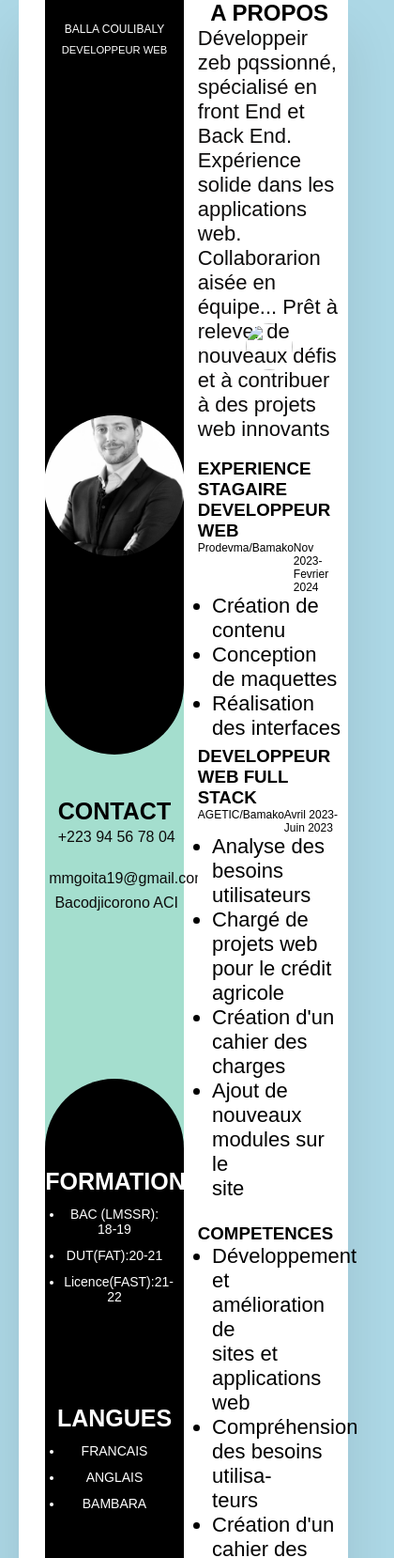
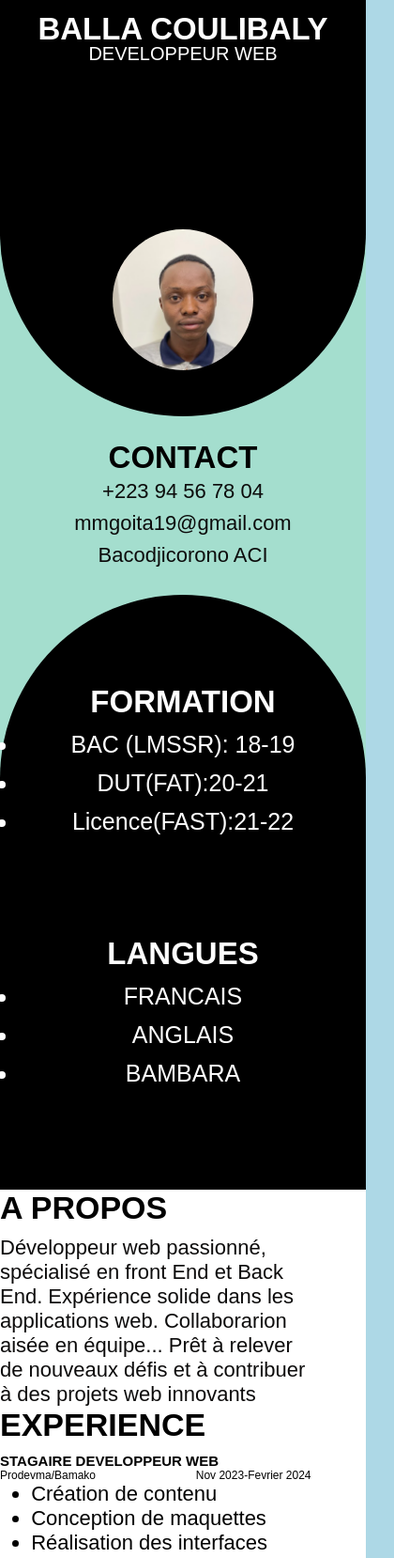
Before and after one commit to moussa-goita/Mycv, a plain HTML site: page index.html in a window 390 px wide. Shown: the top 1658 px of the page at 94% size, 420 px wide, since content can reach past the window. Drawn offline with Linux system fonts and the light colour scheme.

Commit message:
responsivité

```diff
--- a/index.html
+++ b/index.html
@@ -12,23 +12,23 @@
             <div class="profile">
                 <h2>BALLA COULIBALY <br><span>Developpeur WEB</span></h2>
                 <div class="imgBox">
-                    <img src="img/CV.jpg" alt="">
+                    <img src="img/imgCV.png" alt="">
                 </div>
             </div>
             <div class="contact">
                 <h3 class="title">Contact</h3>
                 <ul>
                     <li>
-                        <span class="icon"><img src="" alt=""></span>
-                        <span class="text">+223 94 56 78 04</span>
+                        <span class="icon"></span>
+                        <span>+223 94 56 78 04</span>
                     </li>
                     <li>
-                        <span class="icon"><img src="" alt=""></span>
-                        <span class="text">mmgoita19@gmail.com</span>
+                        <span class="icon"></span>
+                        <span>mmgoita19@gmail.com</span>
                     </li>
                     <li>
-                        <span class="icon"><img src="" alt=""></span>
-                        <span class="text">Bacodjicorono ACI</span>
+                        <span class="icon"></span>
+                        <span>Bacodjicorono ACI</span>
                     </li>
                 </ul>
             </div>
@@ -37,13 +37,13 @@
                     <h3 class="title">Formation</h3>
                     <ul>
                         <li>
-                            <span class="text">BAC (LMSSR): 18-19</span>
+                            BAC (LMSSR): 18-19
                         </li>
                         <li>
-                            <span class="text">DUT(FAT):20-21</span>
+                            DUT(FAT):20-21
                         </li>
                         <li>
-                            <span class="text">Licence(FAST):21-22</span>
+                            Licence(FAST):21-22
                         </li>
                     </ul>
                 </div>
@@ -57,7 +57,7 @@
                            ANGLAIS
                         </li>
                         <li>
-                            <span class="text">BAMBARA</span>
+                            BAMBARA
                         </li>
                     </ul>
                 </div>
@@ -66,17 +66,16 @@
         <section class="right-side">
             <div class="about">
                 <div class="name">
-                <span class="icon"><img src="" alt=""></span>
                 <h2 class="title2">A PROPOS</h2></div>
-                <p>Développeir zeb pqssionné, spécialisé
+                <p>Développeur web passionné, spécialisé
                      en front End et Back End. Expérience solide dans
                       les applications web. Collaborarion aisée en
                        équipe... Prêt à relever de nouveaux défis
                        et à contribuer à des projets web innovants</p>
             </div>
             <div class="about">
-                <span><img src="" alt=""></span>
-                <h3 class="title2">EXPERIENCE</h3>
+                <div class="name">
+                <h2 class="title2">EXPERIENCE</h2></div>
                 <div class="box">
                     <h3>STAGAIRE DEVELOPPEUR WEB</h3>
                     <div class="date">
@@ -104,8 +103,8 @@
                 </div>
             </div>
             <div class="about">
-                <span><img src="" alt=""></span>
-                <h3 class="title2">COMPETENCES</h3>
+                <div class="name">
+                    <h2 class="title2">COMPETENCES</h2></div>
                 <div class="box">
                 <ul>
                     <li>Développement et amélioration de  <br>sites et applications web</li>
@@ -124,10 +123,11 @@
                 </div>
             </div>
             <div class="about">
-                <span><img src="" alt=""></span>
-                <h3 class="title2">MES REALISATIONS</h3>
+                <div class="name">
+                    <h2 class="title2">MES REALISATIONS</h2>
+                </div>
                 <div class="box">
-                    <span>Projets de fin d'étude/FST</span>
+                    <h4>Projets de fin d'étude/FST</h4>
                 <ul>
                     <li>Analyse des besoins</li>
                     <li>Conception de maquettes</li>
--- a/style.css
+++ b/style.css
@@ -10,10 +10,11 @@ body{
      display: flex;
      justify-content: center;
      align-items: center;
+     min-height: 100vh;
 }
 .container{
     position: relative;
-    width: 1500px;
+    width: 800px;
     min-height: 1000px;
     background: #fff;
     margin: 0 auto;
@@ -21,6 +22,8 @@ body{
     grid-template-columns: 1fr 2fr;
     box-shadow: 0 35px 55px rgb(0, 0, 0, 0.1);
 }
+
+
 
 .container .left-side{
     position: relative;
@@ -40,7 +43,6 @@ body{
     background: black;
     border-bottom-right-radius: 100px;
     border-bottom-left-radius: 100px;
-
 }
 
 
@@ -65,18 +67,20 @@ body{
 }
 .profile h2{
     color: #fff;
-    font-size: 12px;
+    font-size: 20px;
     margin-top: 20px;
     text-transform: uppercase;
     text-align: center;
-    font-weight: 400;
+    font-weight: 600;
     line-height: 1.4rem;
 }
 .profile h2 span{
     font-size: 0.7rem;
     font-weight: 300;
 }
-
+.box h3 {
+    font-size: 15px;
+}
 .profile .imgBox img{
     position: absolute;
     top: 0;
@@ -98,7 +102,17 @@ body{
     font-weight: 600;
     font-size: 25px;
 }
+.title .icon{
+    position: absolute;
+    width: 25px;
+    height: 25px;
+    margin-left: -30px;
+    border-radius: 6%;
+    border: 2rem;
+    font-size: 12px;
+    overflow: hidden;
 
+}
 .contact ul li  {
     font-weight: 300;
     padding: 4px;
@@ -153,7 +167,7 @@ body{
 }
 .formation ul li span {
     position: relative;
-    list-style: circle;
+    list-style: none;
     cursor: pointer;
     color: #fff;
     align-items: center;
@@ -166,6 +180,7 @@ body{
 .info ul li {
     position: relative;
     margin: 12px 20px;
+    font-style: none;
     cursor: pointer;
     color: #fff;
     font-size: 14px;
@@ -222,44 +237,75 @@ p{
 }
 
 
-@media screen and (max-width: 1499px) {
+
+@media screen and (max-width: 650px) {
+
     .container{
-        width: 90%;
-    }
+        grid-template-columns: repeat(1, 1fr);
+       }
+       .container .left-side{
+        margin: 0;
+        height: 150vh;
+       }
+       .profile{
+        border-bottom-left-radius: 250px;
+        border-bottom-right-radius: 250px;
+       }
+       .info{
+        border-top-left-radius: 250px;
+        border-top-right-radius: 250px;
+       }
+       .profile h2{
+        font-size: 33px;
+       }
+       .profile h2 span{
+        font-size: 20px;
+       }
+       .title{
+        font-size: 33px;
+       }
+       .contact ul li span{
+        font-size: 22px;
+       }
+       .info ul li{
+        font-size: 25px;
+       }
+       .about .title2{
+        font-size: 34px;
+       }
+       .name .title2 img{
+        border-radius: 60%;
+        width: 45px;
+        height: 45px;
+        margin-left: -50px;
+       }
+       .title2{
+        display: flex;
+        justify-content: space-between;
+        font-size: 22px;
+        margin-bottom: 10px;
+      }
+  }
+  .title2{
+    display: flex;
+    justify-content: space-between;
+    font-size: 22px;
+    margin-bottom: 10px;
+  }
+  .i
+  .title2 img{
+    position: absolute;
+    background-color: #0c0b0b;
+    width: 25px;
+    height: 25px;
+    margin-left: -30px;
+    border-radius: 6%;
+    border: 2rem;
+    font-size: 12px;
+    overflow: hidden;
+}
 
-.
-   }
-@media screen and (min-width: 1499px) {
-    .container{
-        width: 90%px;
-    }
-    .container .right-side{
-        position: relative;
-        background: #fff;;
-        font-size: small;
-    }
-
-  }
-  .about .icon{
-    position: absolute;
-    width: 50px;
-    top: 15%;
-    height: 50px;
-    border-radius: 60%;
-    border-color: #fff;
-    border: 2rem;
-    overflow: hidden;
-
-}
-.about .icon img{
-    position: absolute;
-    top: 0;
-    left: 0;
-    width: 100%;
-    height: 100%;
-    object-fit: cover;
-}
 .name{
     display: flex;
-    justify-content: space-around;
+    justify-content: space-between;
 }
```
Also changed, not shown: img/CV.jpg (deleted), img/bag.png (added), img/icon_profile.png (added), img/iconcompetence.png (added), img/iconexperience.png (added), img/iconformation.png (added), img/iconlangue.png (added), img/iconlocalisation.png (added), img/iconmail.png (added), img/iconrealisation.png (added), img/icontel.png (added), img/imgCV.png (added), img/phone.png, img/photoprofile.png (added), 1 more files, 1 other file.
